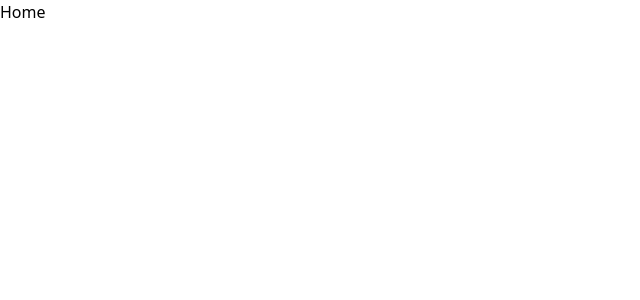
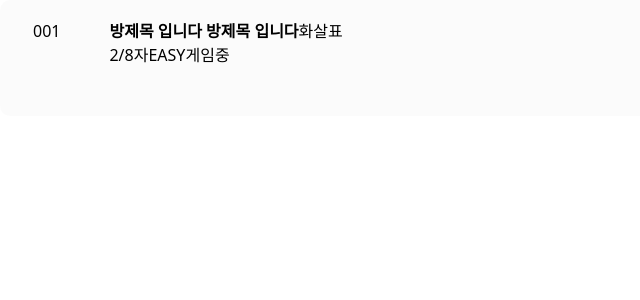
Before and after one commit to seunghoonKang/we-all-lie-fe, a React (Create React App) app: page /home in a window 1280 px wide. Shown: the top 300 px of the page, without its empty margins (0-640 px from the left). Built offline with nearby package versions, Linux system fonts and the light colour scheme.

Commit message:
방 목록 작성중

```diff
--- a/package.json
+++ b/package.json
@@ -8,6 +8,7 @@
     "@testing-library/react": "^13.0.0",
     "@testing-library/user-event": "^13.2.1",
     "axios": "^1.1.3",
+    "formik": "^2.2.9",
     "react": "^18.2.0",
     "react-dom": "^18.2.0",
     "react-redux": "^8.0.5",
@@ -16,7 +17,8 @@
     "redux": "^4.2.0",
     "socket.io": "^4.5.3",
     "styled-components": "^5.3.6",
-    "web-vitals": "^2.1.0"
+    "web-vitals": "^2.1.0",
+    "yup": "^0.32.11"
   },
   "scripts": {
     "start": "react-scripts start",
--- /dev/null
+++ b/src/components/CreateRoom.jsx
@@ -0,0 +1,42 @@
+import React, { useState } from 'react';
+import { Formik, Form, useFormik } from 'formik';
+
+const CreateRoom = () => {
+  const [title, setTitle] = useState('');
+  const onChnageHandler = (e) => {
+    setTitle(e.target.value);
+  };
+  const formik = useFormik({
+    initialValues: {
+      roomTitle: '',
+      participants: 0,
+      difficulty: '',
+      private: '',
+    },
+  });
+
+  return (
+    <Formik
+      initialValues={{
+        roomTitle: '',
+        participants: 0,
+        difficulty: '',
+        private: '',
+      }}
+    >
+      {(formik) => {
+        {
+          console.log(formik);
+        }
+        <Form></Form>;
+      }}
+      {/* <input
+        placeholder="방 제목을 입력하세요"
+        onChange={onChnageHandler}
+        value={title}
+      ></input> */}
+    </Formik>
+  );
+};
+
+export default CreateRoom;
--- /dev/null
+++ b/src/components/RoomItem.jsx
@@ -0,0 +1,47 @@
+import React from 'react';
+import styled from 'styled-components';
+
+const RoomItem = () => {
+  return (
+    <RoomContainer>
+      <div>001</div>
+      <RoomContents>
+        <RoomTitle>방제목 입니다 방제목 입니다</RoomTitle>
+        <RoomInfos>
+          <p>2/8</p>
+          <p>자</p>
+          <p>EASY</p>
+          <p>게임중</p>
+        </RoomInfos>
+      </RoomContents>
+      <div>화살표</div>
+    </RoomContainer>
+  );
+};
+
+const RoomContainer = styled.div`
+  display: flex;
+  width: 862px;
+  height: 116px;
+  background-color: rgba(217, 217, 217, 0.1);
+  padding-top: 19px;
+  padding-left: 33px;
+  border-radius: 10px;
+`;
+
+const RoomContents = styled.div`
+  display: flex;
+  flex-direction: column;
+`;
+
+const RoomTitle = styled.div`
+  padding-left: 49px;
+  font-weight: 700;
+`;
+
+const RoomInfos = styled.div`
+  display: flex;
+  padding-left: 49px;
+`;
+
+export default RoomItem;
--- a/src/pages/Home.jsx
+++ b/src/pages/Home.jsx
@@ -1,7 +1,14 @@
 import React from "react";
+import CreateRoom from "../components/CreateRoom";
+import RoomItem from "../components/RoomItem";
 
 const Home = () => {
-  return <div>Home</div>;
+  return (
+    <div>
+      <CreateRoom />
+      <RoomItem />
+    </div>
+  );
 };
 
 export default Home;
```
Also changed, not shown: .prettierrc.js (added), 1 other file (tests, documents, lock files or other folders).
